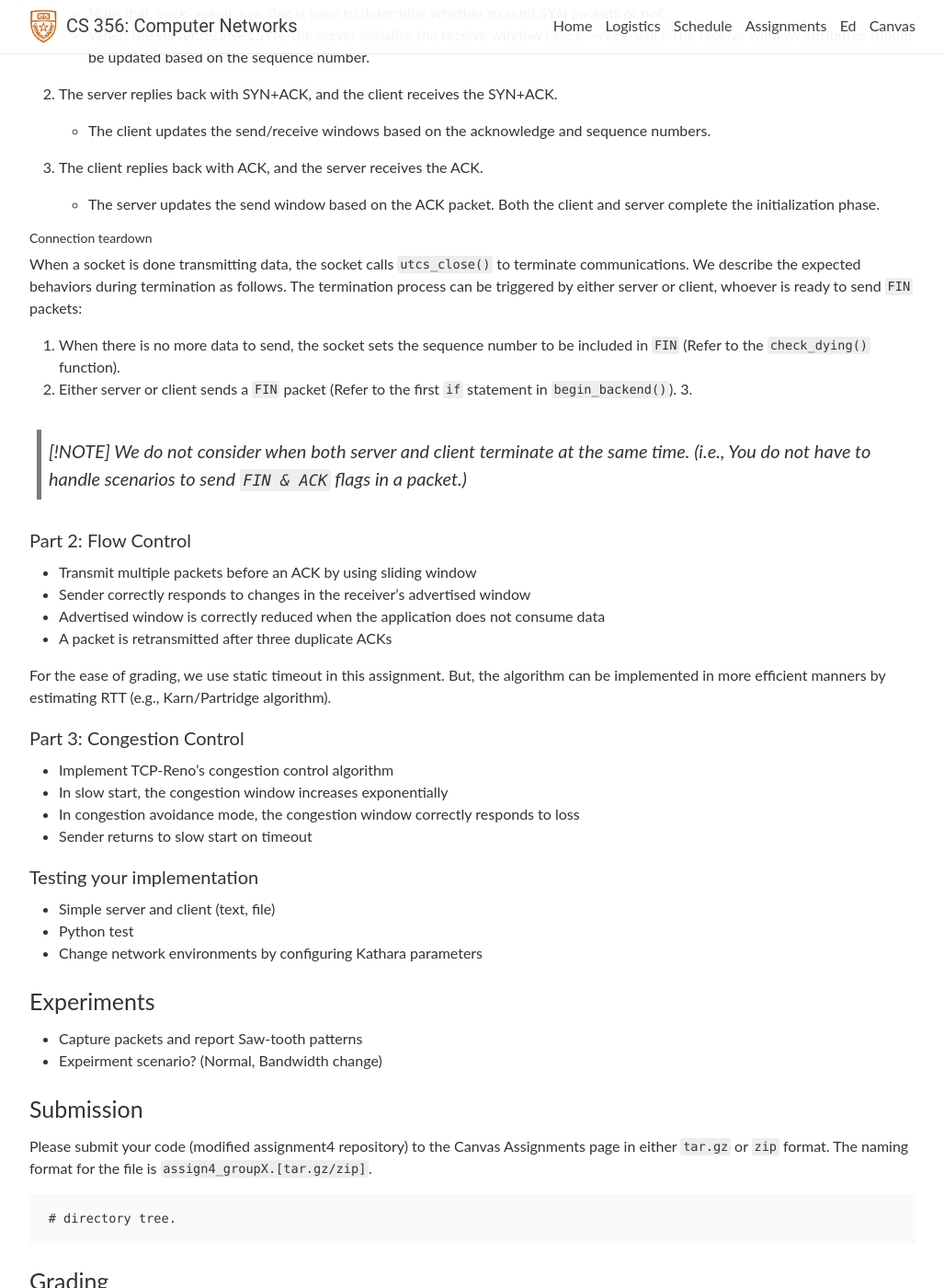
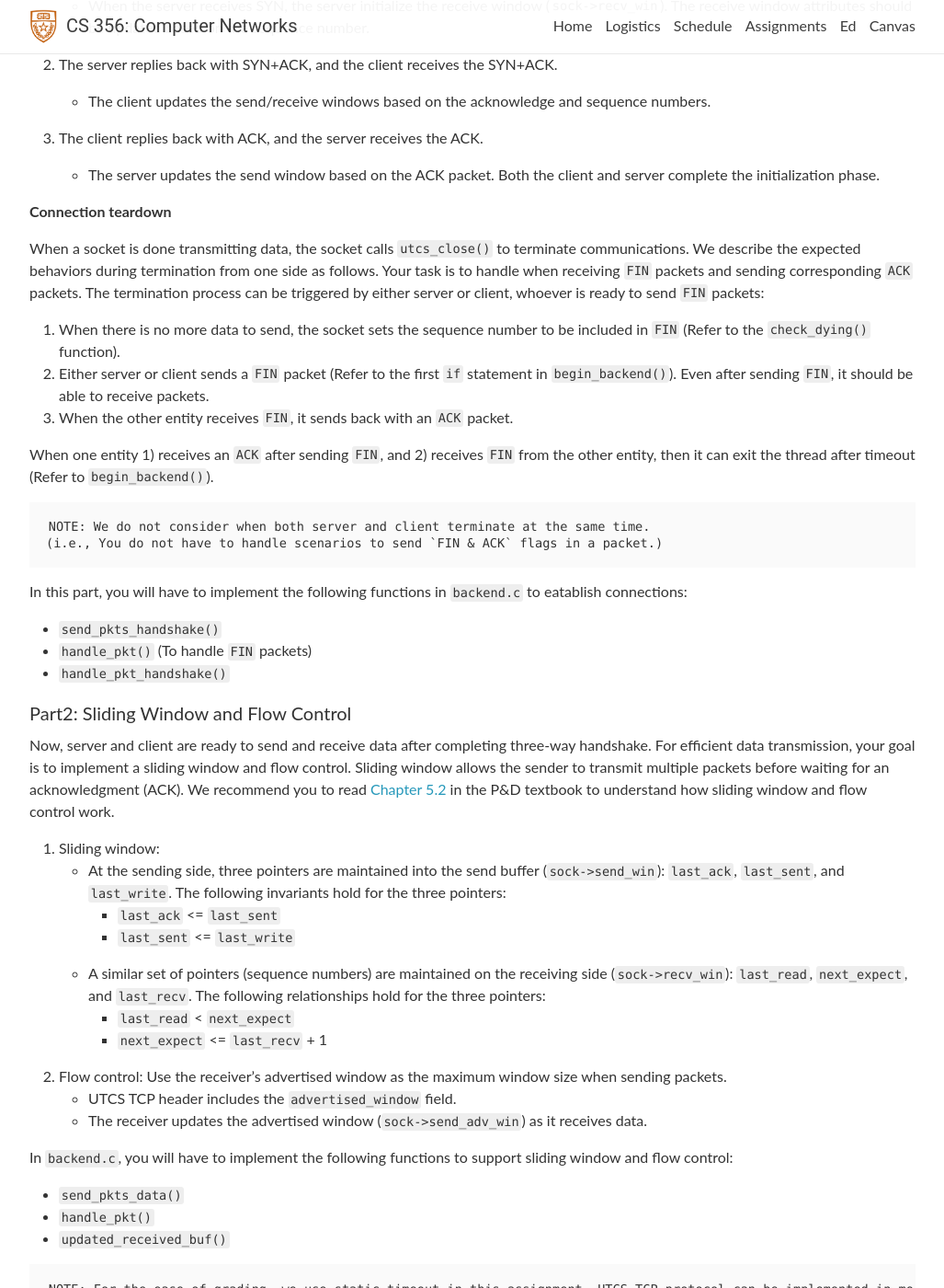
Before and after one commit to utcs356/sp25, a Jekyll site: the page built from _pages/4_congestion_flow_control.md, in a window 1280 px wide and 1400 px high, scrolled down 1861 px. Shown: the whole window at 92% size, without its empty margins (126-1153 px from the left). Built offline with Jekyll 4.4.1, drawn with Linux system fonts in a browser that asks for light colours; nearby versions of some CDN libraries; comment, search, counter and statistics services are not loaded; some of the changed text lies outside the part shown.

Commit message:
assn4 desc update

````diff
--- a/_pages/4_congestion_flow_control.md
+++ b/_pages/4_congestion_flow_control.md
@@ -12,9 +12,9 @@ title: "Assignment 4: Reliable Transport Protocol and Congestion Control"
 
 In this assignment, you will implement a transport layer of the network stack.
 Your transport layer must ensure *reliable transmission of packets* even when packet corruptions and losses occur.
-Also, to enable efficient communication, you will implement flow control using sliding window and a simple congestion control algorithm.
+Also, to enable efficient communication, you will implement sliding window, flow control and congestion control.
 
-### Part 0: Environment Setup
+### Environment Setup
 
 * CloudLab image
 * Get Skeleton Code
@@ -30,7 +30,7 @@ The goal of this assigment is to support reliable communications by implementing
 In the skeleton codes, we provide `UTCS TCP` socket and APIs (in `utcs_tcp.h`):
 
 * `utcs_socket`: creates a new socket for `UTCS TCP`. The socket includes all information about address, send/receive buffers, sliding window, congestion control, and so on.
-  * When a new socket is created, a process will bind to the socket, which is in charge of sending and receiving data through the `begin_backend` function.
+  * When a new socket is created, a thread will bind to the socket, which is in charge of sending and receiving data through the `begin_backend` function.
 * `utcs_close`: closes the socket.
 * `utcs_read`: reads data from the received buffer in the socket.
 * `utcs_write`: writes data to the send buffer in the socket.
@@ -51,19 +51,19 @@ Your tasks are to enable reliable communications by implementing functions in `b
 Read the following descriptions and implement `TODOs` specified in the skeleton.
 Feel free to change skeleton codes other than codeblocks in `TODOs` if you make sure not to change function signatures of `UTCS TCP` socket and APIs.
 
-#### Part 1: Connection establishment and termination
+#### Part1: Connection establishment and termination
 
 The first step for reliable transmission between two entities (`INITIATOR` and `LISTENER`) is to establish connections.
 To do so, you will implement TCP three-way handshake before data transmission happens.
 To finish connection safely when no more data to transmit, you will perform connection teardown.
 
-##### Three-way handshake
+**Three-way handshake**
 
-We describe the handshake workflow and what should be implemented as follows:
+We first describe the handshake workflow:
 
 1. The client (`INITIATOR`) sends a SYN packet to the server (`LISTENER`), and the server receives the SYN packet from the client.
 
-    * As a starting point, we include how to send SYN packets from the client side in our skeleton codes. Please check `send_pkts_handshake` function for the implementation.
+    * As a starting point, we include how to send SYN packets from the client side in our skeleton codes. Please check `send_pkts_handshake()` function for the implementation.
     * Note that `sock->send_syn` flag is used to determine whether to send SYN packets or not.
     * When the server receives SYN, the server initialize the receive window (`sock->recv_win`). The receive window attributes should be updated based on the sequence number.
 
@@ -75,29 +75,69 @@ We describe the handshake workflow and what should be implemented as follows:
 
     * The server updates the send window based on the ACK packet. Both the client and server complete the initialization phase.
 
-##### Connection teardown
+**Connection teardown**
 
-When a socket is done transmitting data, the socket calls `utcs_close()` to terminate communications. We describe the expected behaviors during termination as follows. The termination process can be triggered by either server or client, whoever is ready to send `FIN` packets:
+When a socket is done transmitting data, the socket calls `utcs_close()` to terminate communications. We describe the expected behaviors during termination from one side as follows.
+Your task is to handle when receiving `FIN` packets and sending corresponding `ACK` packets.
+The termination process can be triggered by either server or client, whoever is ready to send `FIN` packets:
 
 1. When there is no more data to send, the socket sets the sequence number to be included in `FIN` (Refer to the `check_dying()` function).
-2. Either server or client sends a `FIN` packet (Refer to the first `if` statement in `begin_backend()`).
-3.
+2. Either server or client sends a `FIN` packet (Refer to the first `if` statement in `begin_backend()`). Even after sending `FIN`, it should be able to receive packets.
+3. When the other entity receives `FIN`, it sends back with an `ACK` packet.
 
-> [!NOTE]
-> We do not consider when both server and client terminate at the same time.
-> (i.e., You do not have to handle scenarios to send `FIN & ACK` flags in a packet.)
+When one entity 1) receives an `ACK` after sending `FIN`, and 2) receives `FIN` from the other entity, then it can exit the thread after timeout (Refer to `begin_backend()`).
 
-#### Part 2: Flow Control
+```
+NOTE: We do not consider when both server and client terminate at the same time.
+(i.e., You do not have to handle scenarios to send `FIN & ACK` flags in a packet.)
+```
 
-* Transmit multiple packets before an ACK by using sliding window
-* Sender correctly responds to changes in the receiver’s advertised window
-* Advertised window is correctly reduced when the application does not consume data
-* A packet is retransmitted after three duplicate ACKs
+In this part, you will have to implement the following functions in `backend.c` to eatablish connections:
 
-For the ease of grading, we use static timeout in this assignment.
-But, the algorithm can be implemented in more efficient manners by estimating RTT (e.g., Karn/Partridge algorithm).
+* `send_pkts_handshake()`
+* `handle_pkt()` (To handle `FIN` packets)
+* `handle_pkt_handshake()`
 
-#### Part 3: Congestion Control
+#### Part2: Sliding Window and Flow Control
+
+Now, server and client are ready to send and receive data after completing three-way handshake. For efficient data transmission, your goal is to implement a sliding window and flow control. Sliding window allows the sender to transmit multiple packets before waiting for an acknowledgment (ACK). We recommend you to read [Chapter 5.2](https://book.systemsapproach.org/e2e/tcp.html#sliding-window-revisited) in the P&D textbook to understand how sliding window and flow control work.
+
+1. Sliding window:
+    * At the sending side, three pointers are maintained into the send buffer (`sock->send_win`): `last_ack`, `last_sent`, and `last_write`. The following invariants hold for the three pointers:
+        * `last_ack` <= `last_sent`
+        * `last_sent` <= `last_write`
+    * A similar set of pointers (sequence numbers) are maintained on the receiving side (`sock->recv_win`): `last_read`, `next_expect`, and `last_recv`. The following relationships hold for the three pointers:
+        * `last_read` < `next_expect`
+        * `next_expect` <= `last_recv` + 1
+
+2. Flow control: Use the receiver’s advertised window as the maximum window size when sending packets.
+    * UTCS TCP header includes the `advertised_window` field.
+    * The receiver updates the advertised window (`sock->send_adv_win`) as it receives data.
+
+In `backend.c`, you will have to implement the following functions to support sliding window and flow control:
+
+* `send_pkts_data()`
+* `handle_pkt()`
+* `updated_received_buf()`
+
+```
+NOTE: For the ease of grading, we use static timeout in this assignment. UTCS TCP protocol can be implemented in more efficient manners by estimating RTT (e.g., Karn/Partridge algorithm).
+```
+
+#### Part3: Congestion Control
+
+
+
+The size of your sending window should now be the minimum of cwnd and the advertised window. You should additionally make sure that the total amount of data buffered for the application (unread data, both ordered and unordered bytes) is less than MAX_NETWORK_BUFFER (see details below).
+
+![TCP Reno Congestion Control State Diagram]({{site.baseurl}}/assets/img/assignments/assignment4/tcp_reno.png)
+The above figure shows the full TCP Reno congestion control state diagram, for your reference.
+
+
+Implement retransmission on duplicate ACKs (fast recovery): Another reason that loss recovery is slow is that the starter code relies on timeouts to detect packet loss. One way to recover more quickly is to retransmit whenever you see three duplicate ACKs. Implement retransmission on the receipt of three duplicate ACKs. Note that three duplicate ACKs means four ACKs acknowledging the same sequence number.
+
+
+the number of outstanding (unACKed) bytes will be min(“receiver advertised window,” “congestion window”). As described below, you must demonstrate using graphs from real connections that your TCP Reno implementation uses Additive Increase under normal operation, and Multiplicative Decrease (when appropriate) under loss.
 
 * Implement TCP-Reno's congestion control algorithm
 * In slow start, the congestion window increases exponentially
@@ -117,20 +157,15 @@ But, the algorithm can be implemented in more efficient manners by estimating RT
 
 ### Submission
 
-Please submit your code (modified assignment4 repository) to the Canvas Assignments page in either `tar.gz` or `zip` format.
-The naming format for the file is `assign4_groupX.[tar.gz/zip]`.
-
-
-```
-# directory tree.
-```
+Please submit your **code** (assignment4 repository) and **report** on Canvas.
+The naming format for the code and report is `assign4_groupX.[tar.gz/zip]` and `assign4_groupX.pdf` respectively.
 
 ### Grading
 
 * Implementation (70%)
-  * Part 1: Handshake
-  * Part 2: Flow Control
-  * Part 3: Congestion Control
+  * Handshake
+  * Flow Control
+  * Congestion Control
 * Experiments (30%)
 
 ### Acknowledgements
````
Also changed, not shown: assets/img/assignments/assignment4/tcp_reno.png (added).
